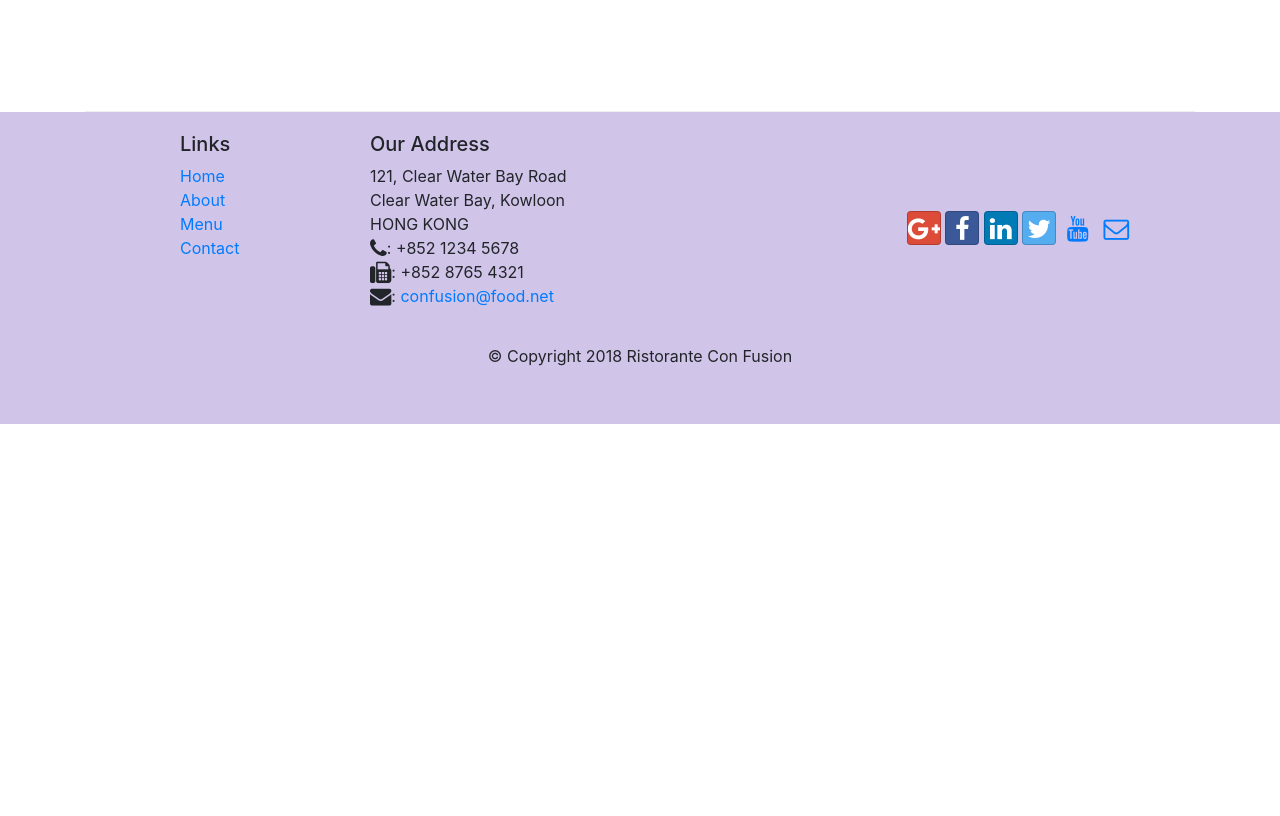
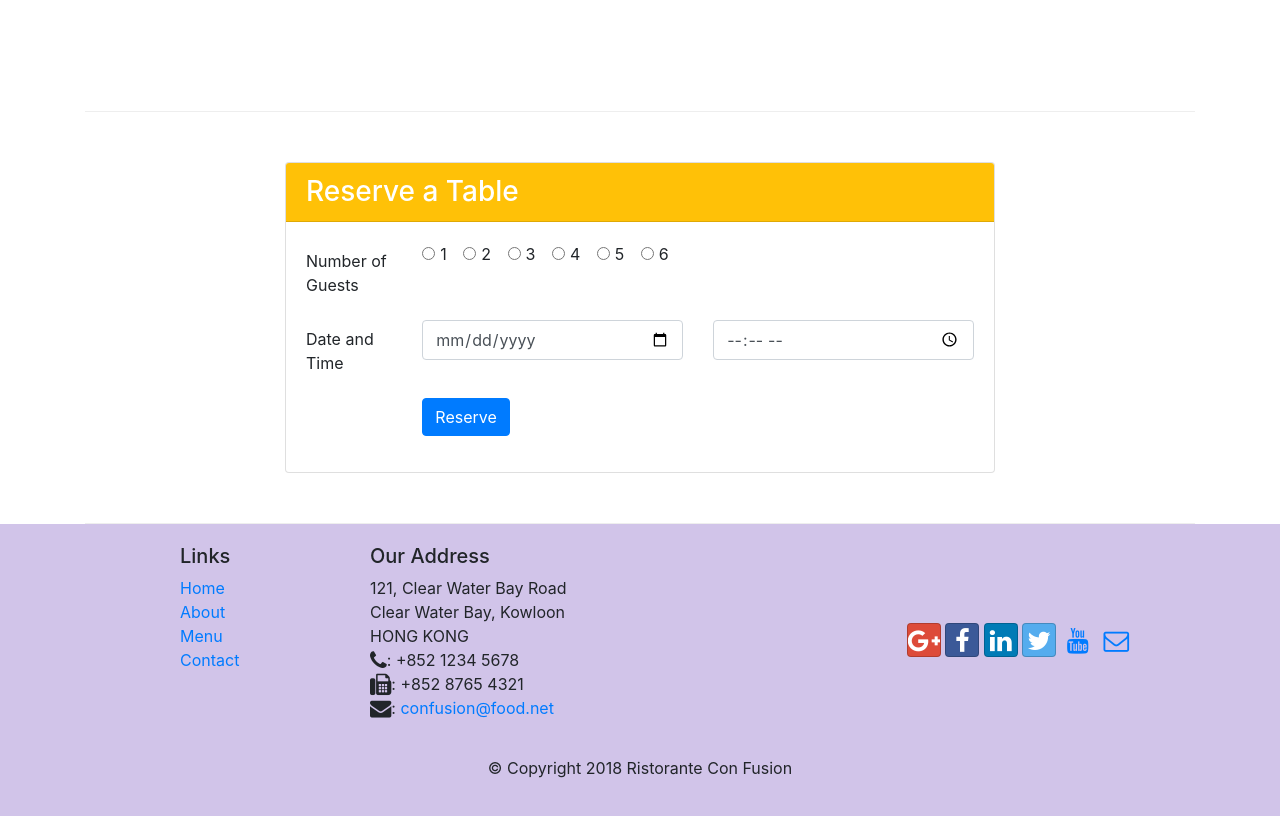
Before and after one commit to slicutium/conFusion, a website: page index.html in a window 1280 px wide. Shown: the part 1404-2220 px from the top of the page. Before the commit the page ends 1828 px from the top, so only its background shows below. Drawn offline with nearby package versions, Linux system fonts and the light colour scheme.

Commit message:
assignment 2

```diff
--- a/index.html
+++ b/index.html
@@ -44,9 +44,23 @@
                     <h1>Ristorante con Fusion</h1>
                     <p>We take inspiration from the World's best cuisines, and create a unique fusion experience. Our lipsmacking creations will tickle your culinary senses!</p>
                 </div>
+                <!--
                 <div class="col-12 col-sm align-self-center">
                     <img src="img/logo.png" class="img-fluid">
                 </div>
+                -->
+                <div class="col-12 col-sm align-self-center">
+                    <div class="row">
+                        <div class="col-6 align-self-center">
+                            <img src="img/logo.png" class="img-fluid">
+                        </div>
+                        <div class="col-6 align-self-center">
+                            <a href="#reserve" class="btn btn-sm btn-block btn-warning"><strong>Reserve Table</strong></a>
+                            </script>
+                        </div>
+                    </div>
+                </div>
+
             </div>
         </div>
     </header>
@@ -59,7 +73,7 @@
             <div class="col col-sm order-sm-first col-md">
                 <div class="media">
                     <img class="d-flex mr-3 img-thumbnail align-self-center"
-                        src="img/uthappizza.png" alt="'uthappizza">
+                        src="img/uthappizza.png" alt="uthappizza">
                     <div class="media-body">
                         <h2 class="mt-0">Uthappizza <span class="badge badge-danger">HOT</span> <span class="badge badge-pill badge-secondary">$4.99</span></h2>
                         <p class="d-none d-sm-block">A unique combination of Indian Uthappam (pancake) and Italian pizza, topped with Cerignola olives, ripe vine cherry tomatoes, Vidalia onion, Guntur chillies and Buffalo Paneer.</p>
@@ -74,8 +88,14 @@
                 <h3>This Month's Promotions</h3>
             </div>
             <div class="col col-sm col-md">
-                <h2>Weekend Grand Buffet</h2>
-                <p class="d-none d-sm-block">Featuring mouthwatering combinations with a choice of five different salads, six enticing appetizers, six main entrees and five choicest desserts. Free flowing bubbly and soft drinks. All for just $19.99 per person </p>
+                <div class="media">
+                    <div class="media-body">
+                        <h2 class="mt-0">Weekend Grand Buffet <span class="badge badge-danger">NEW</span></h2>
+                        <p class="d-none d-sm-block">Featuring mouthwatering combinations with a choice of five different salads, six enticing appetizers, six main entrees and five choicest desserts. Free flowing bubbly and soft drinks. All for just $19.99 per person </p>
+                    </div>
+                    <img class="d-flex ml-3 img-thumbnail alingn-self-center"
+                    src="img/buffet.png" altn="buffet">
+                </div>
             </div>
         </div>
 
@@ -95,6 +115,66 @@
                 </div>
             </div>
         </div>
+
+        <div class="row row-content" id="reserve">
+            <div class="col-sm-8 align-self-center offset-sm-2">
+                <div class="card">
+                    <h3 class="card-header bg-warning text-white">Reserve a Table</h3>
+                    <div class="card-body">
+                        <form>
+                            <div class="form-group row">
+                                <label for="nGuests" class="col-md-2 col-form-label">Number of Guests</label>
+                                <div class="col-10">
+                                    <div class="form-check form-check-inline">
+                                        <input class="form-check-input" type="radio" name="inlineRadioOptions" id="inlineRadio1" value="option1">
+                                        <label class="form-check-label" for="inlineRadio1">1</label>
+                                    </div>
+                                    <div class="form-check form-check-inline">
+                                        <input class="form-check-input" type="radio" name="inlineRadioOptions" id="inlineRadio2" value="option2">
+                                        <label class="form-check-label" for="inlineRadio2">2</label>
+                                    </div>
+                                    <div class="form-check form-check-inline">
+                                        <input class="form-check-input" type="radio" name="inlineRadioOptions" id="inlineRadio3" value="option3">
+                                        <label class="form-check-label" for="inlineRadio3">3</label>
+                                    </div>
+                                    <div class="form-check form-check-inline">
+                                        <input class="form-check-input" type="radio" name="inlineRadioOptions" id="inlineRadio4" value="option4">
+                                        <label class="form-check-label" for="inlineRadio4">4</label>
+                                    </div>
+                                    <div class="form-check form-check-inline">
+                                        <input class="form-check-input" type="radio" name="inlineRadioOptions" id="inlineRadio5" value="option5">
+                                        <label class="form-check-label" for="inlineRadio5">5</label>
+                                    </div>
+                                    <div class="form-check form-check-inline">
+                                        <input class="form-check-input" type="radio" name="inlineRadioOptions" id="inlineRadio6" value="option6">
+                                        <label class="form-check-label" for="inlineRadio6">6</label>
+                                    </div>
+                                </div>
+                            </div>
+
+                            <div class="form-group row">
+                                <label for="DateTime" class="col-md-2 col-form-label">Date and Time</label>
+                                <div class="col-5">
+                                    <input type="date" class="form-control" id="date" name="date" placeholder="Date">
+                                </div>
+                                <div class="col-5">
+                                    <input type="time" class="form-control" id="time" name="time" placeholder="Time">
+                                </div>
+                            </div>
+
+                            <div class="form-group row">
+                                <div class="offset-md-2 col-md-10">
+                                    <button type="submit" class="btn btn-primary">
+                                        Reserve
+                                    </button>
+                                </div>
+                            </div>
+                        </form>
+                    </div>
+                </div>
+            </div>
+        </div>
+
     </div>
 
     <footer class="footer">
```
